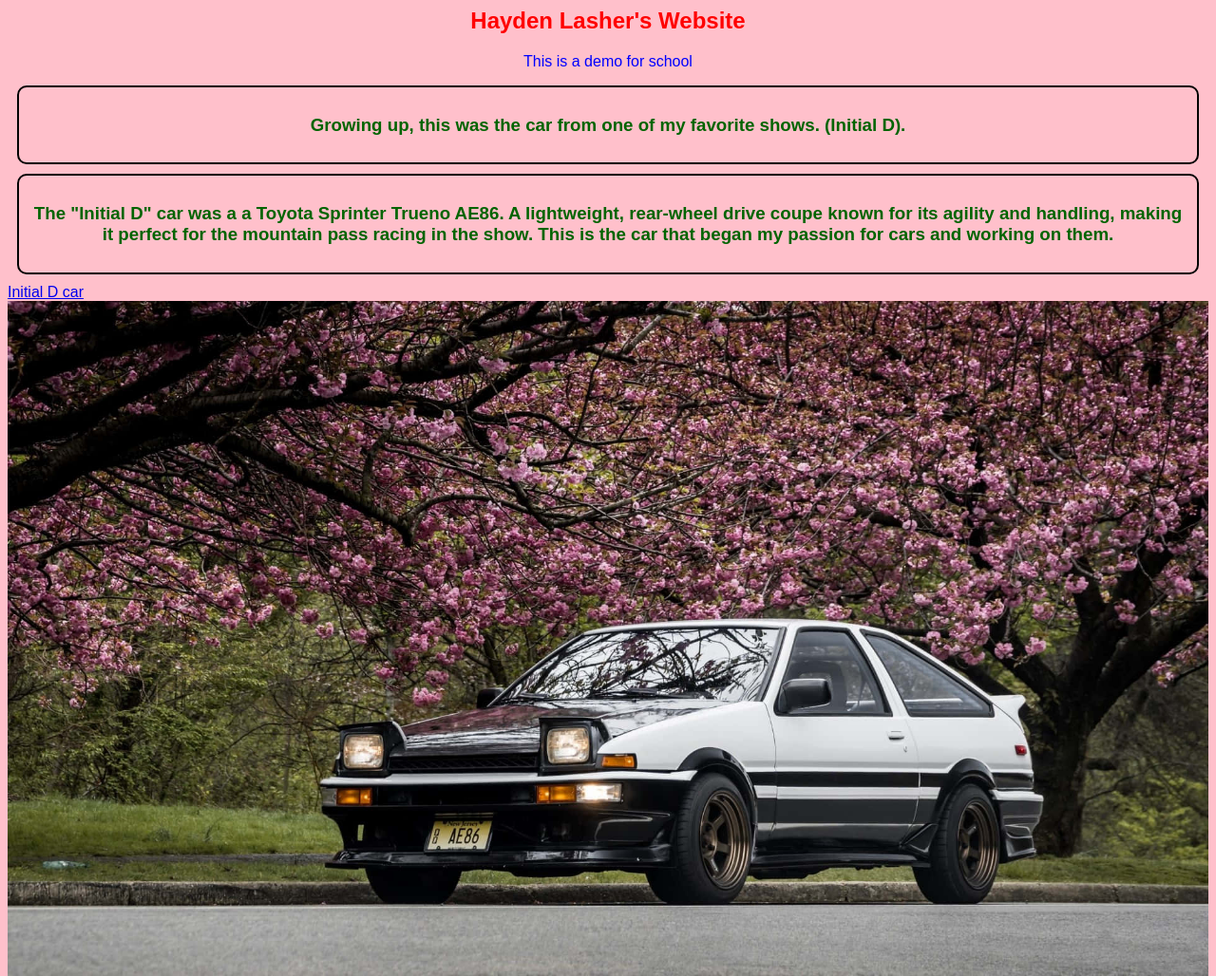
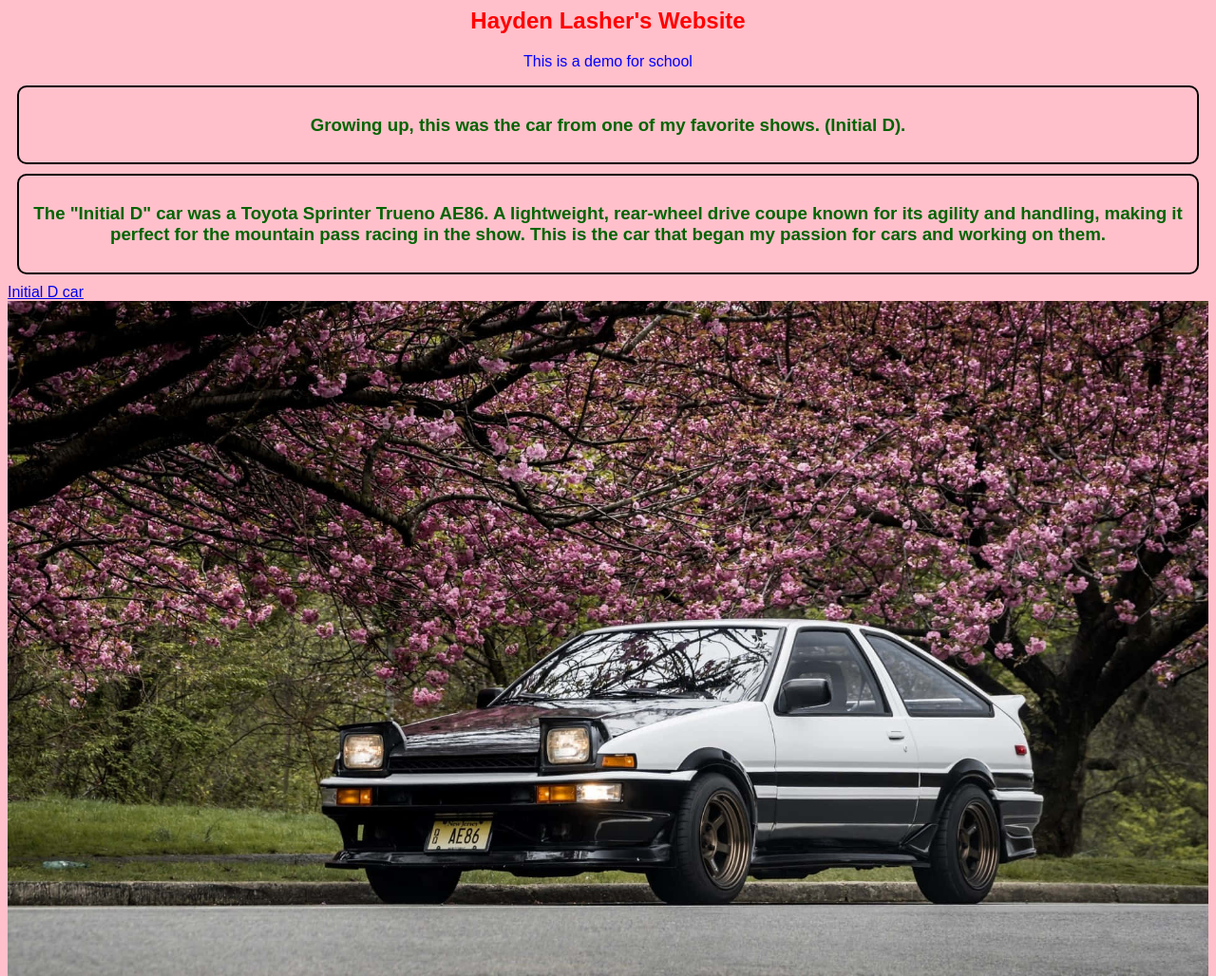
Before and after one commit to haydenlasher123-pixel/MyFirstWebpage, a plain HTML site: page index.html in a window 1280 px wide. Shown: the whole page at 95% size. Drawn offline with Linux system fonts and the light colour scheme.

Commit message:
Update index.html

```diff
--- a/index.html
+++ b/index.html
@@ -10,7 +10,7 @@
 </div>
 
 <div id="two">
-<h3> The "Initial D" car was a a Toyota Sprinter Trueno AE86. A lightweight, rear-wheel drive coupe known for its agility and handling, making it perfect for the mountain pass racing in the show. This is the car that began my passion for cars and working on them.</h3>
+<h3> The "Initial D" car was a Toyota Sprinter Trueno AE86. A lightweight, rear-wheel drive coupe known for its agility and handling, making it perfect for the mountain pass racing in the show. This is the car that began my passion for cars and working on them.</h3>
 </div>
 
 <a href="https://en.wikipedia.org/wiki/Toyota_AE86">Initial D car</a>
```
